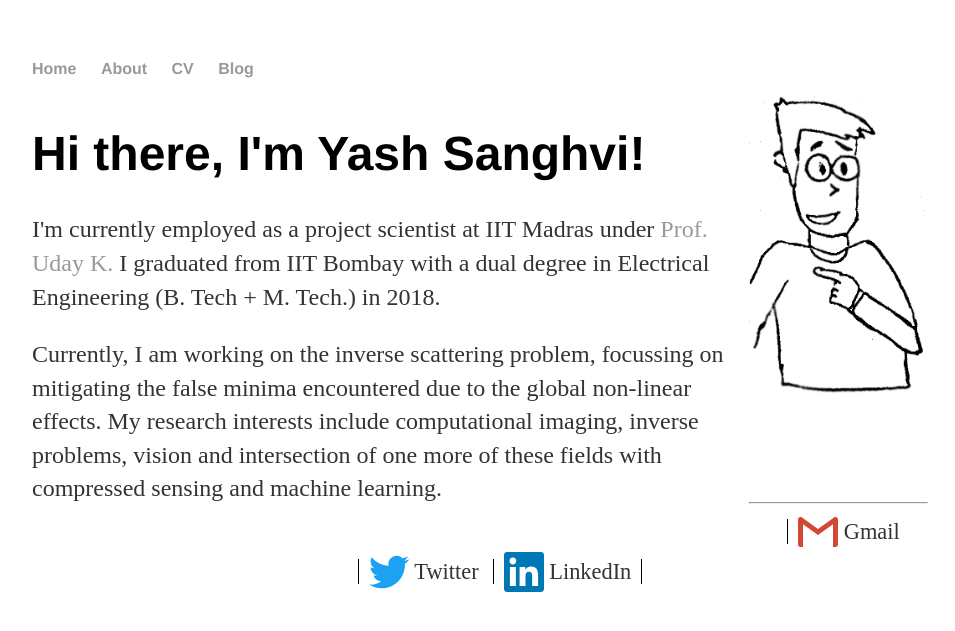
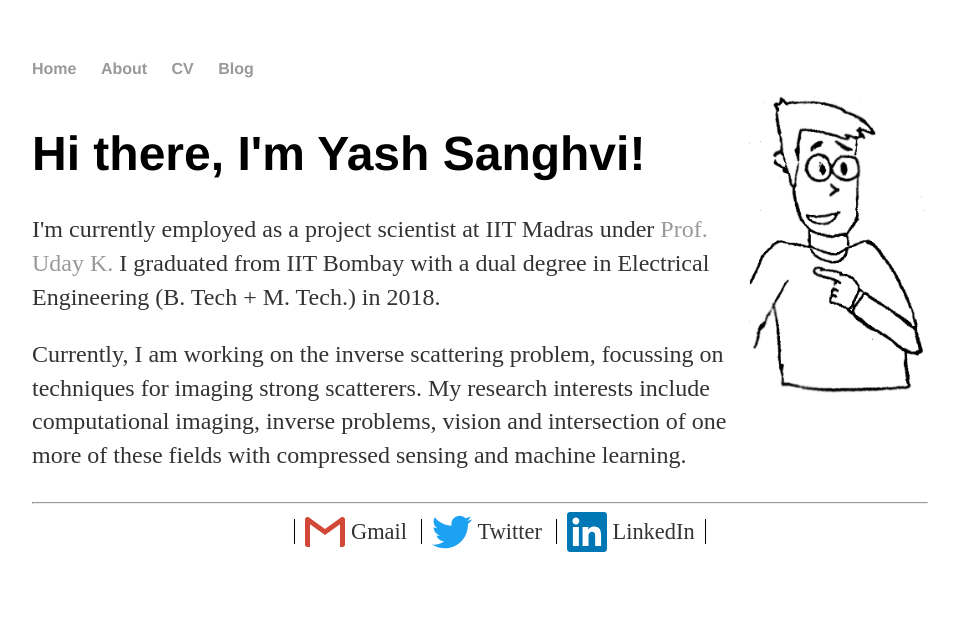
Before and after one commit to sanghviyashiitb/sanghviyashiitb.github.io, a Jekyll site: the page built from index.html, in a window 1280 px wide. Shown: the top 631 px of the page, without its empty margins (160-1115 px from the left). Built offline with Jekyll 4.4.1, drawn with Linux system fonts in a browser that asks for light colours.

Commit message:
Changed bio

```diff
--- a/index.html
+++ b/index.html
@@ -6,7 +6,7 @@
 	<div class="homepage_text">
 		<h1>Hi there, I'm Yash Sanghvi!</h1>
 		<p>I'm currently employed as a project scientist at IIT Madras under <a href="http://www.ee.iitm.ac.in/uday/">Prof. Uday K.</a> I graduated from IIT Bombay with a dual degree in Electrical Engineering (B. Tech + M. Tech.) in 2018. </p>
-		<p>Currently, I am working on the inverse scattering problem, focussing on mitigating the false minima encountered due to the global non-linear effects. My research interests include computational imaging, inverse problems, vision and intersection of one more of these fields with compressed sensing and machine learning.</p>
+		<p>Currently, I am working on the inverse scattering problem, focussing on techniques for imaging strong scatterers. My research interests include computational imaging, inverse problems, vision and intersection of one more of these fields with compressed sensing and machine learning.</p>
 	</div>
 	<div class="homepage_image">
 		<img src="/homepage_img.png"  style='height: 100%; width: 100%; object-fit: contain' alt="Confused Grad Student">
```
